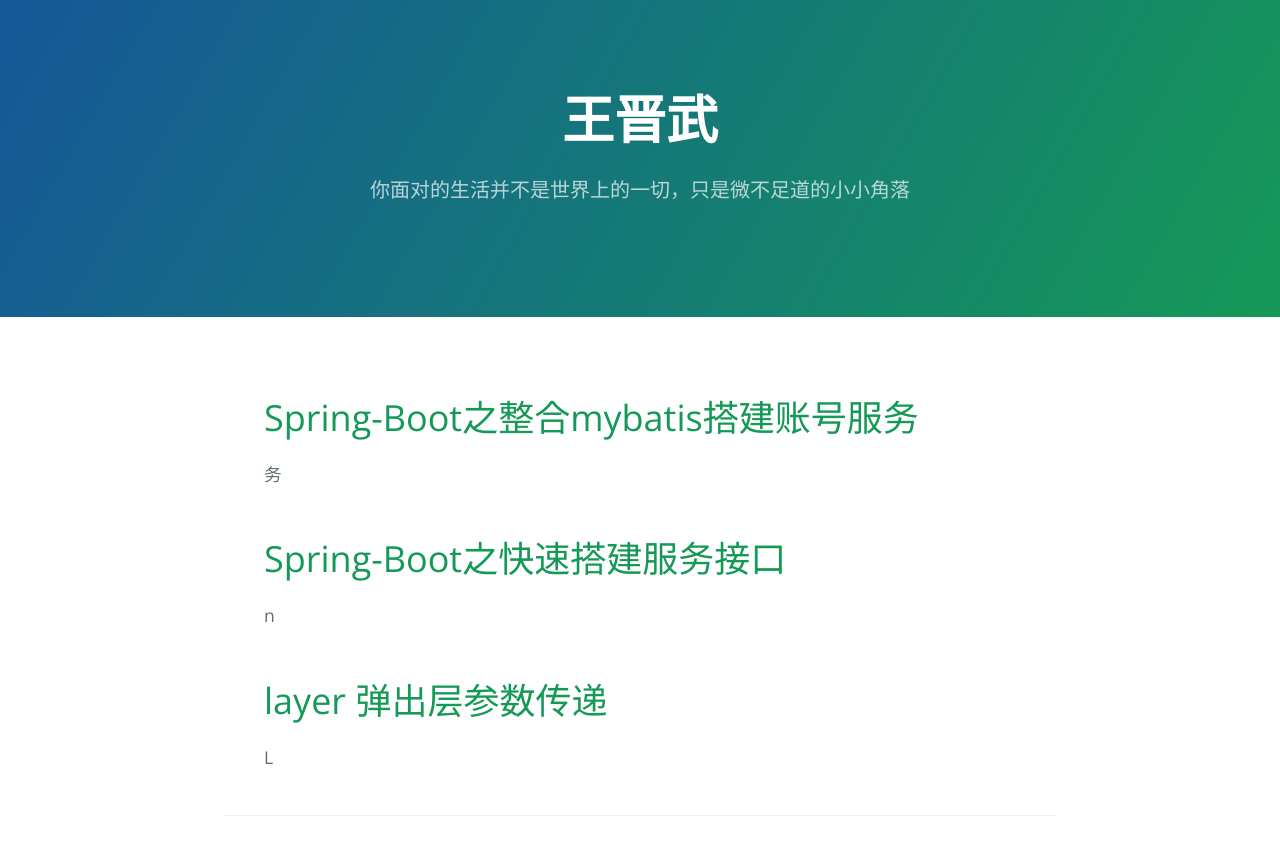
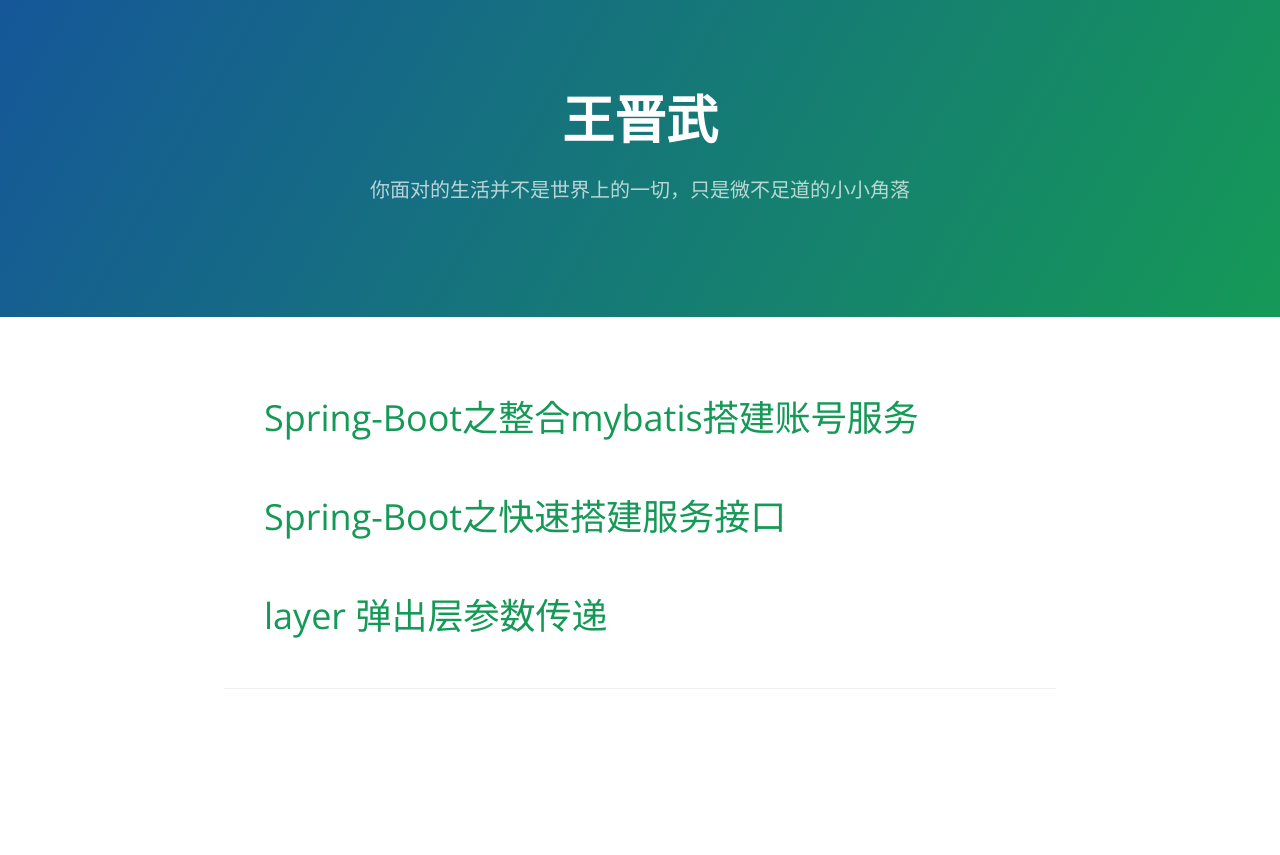
Before and after one commit to wjw875/wangjinwu.github.io, a Jekyll site: the page built from index.md, in a window 1280 px wide. Shown: the top 855 px of the page. Built offline with Jekyll 4.4.1, drawn with Linux system fonts in a browser that asks for light colours.

Commit message:
Update home.html

```diff
--- a/_layouts/home.html
+++ b/_layouts/home.html
@@ -21,7 +21,7 @@ layout: default
                 <!--<div class="post-date">{{ post.date | date: date_format }}</div>-->
             </div>
             <div class="post" style="text-align: justify; margin-top: 1px">
-                {{ post.excerpt | markdownify | slice: 100 }}
+                {{ content | slice: 100 }}
             </div>
         </li>
         <!--<hr style=" height:2px;border:none;border-top:2px dotted #185598;"/>-->
```
